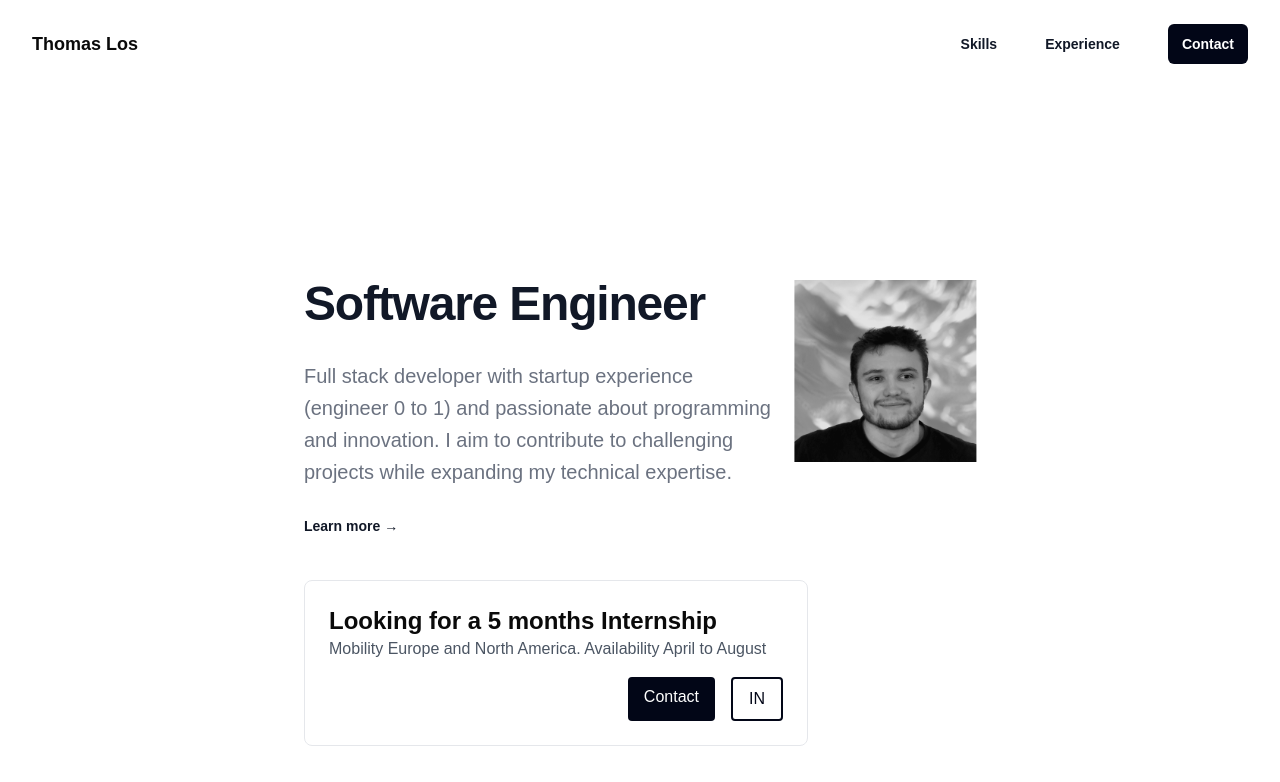
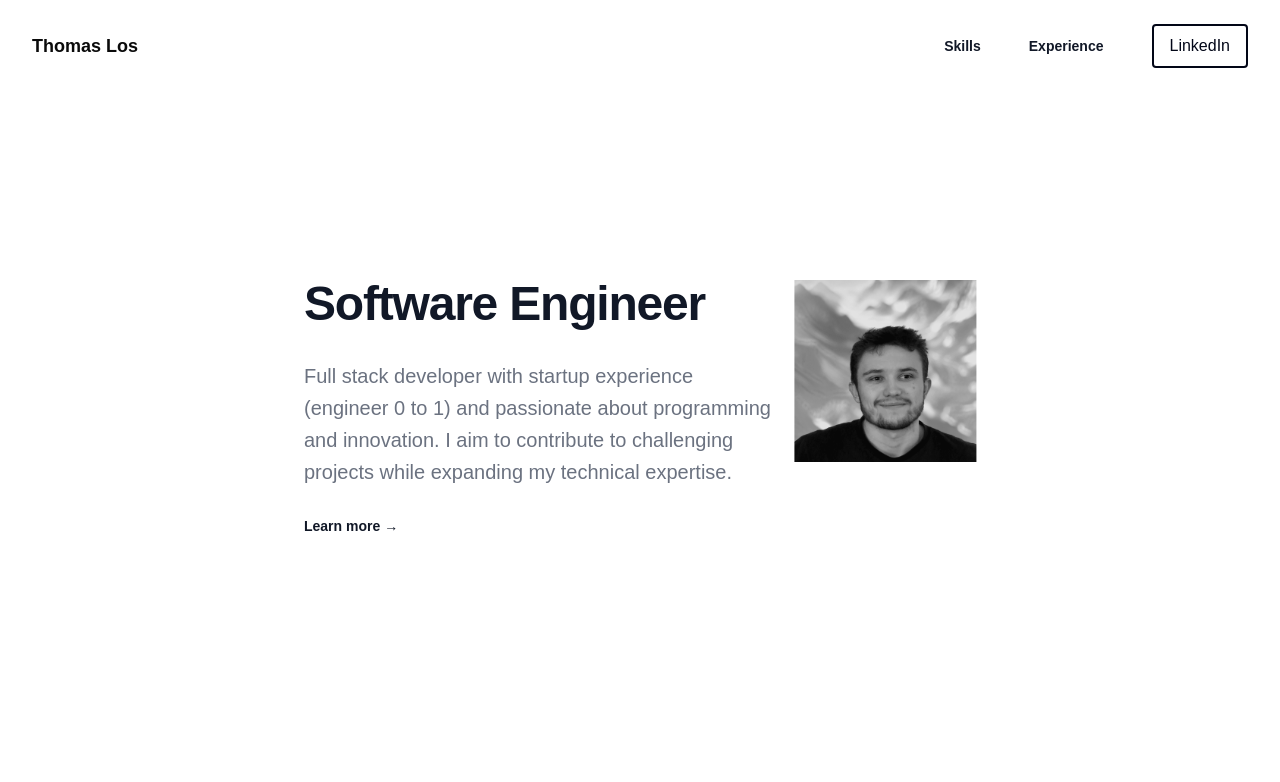
Before and after one commit to Kotalos/website, a Next.js app: page / in a window 1280 px wide. Shown: the top 782 px of the page. Built offline with nearby package versions, Linux system fonts and the light colour scheme.

Commit message:
chore: minor updates

```diff
--- a/src/app/(landing)/layout.tsx
+++ b/src/app/(landing)/layout.tsx
@@ -10,7 +10,6 @@ export default function LandingLayout({ children }: LandingLayoutProps) {
     <div className="min-h-screen">
       <Header />
       <main>{children}</main>
-      {/* Add your footer or other common elements here */}
     </div>
   );
 }
--- a/src/app/(landing)/page.tsx
+++ b/src/app/(landing)/page.tsx
@@ -37,30 +37,6 @@ export default function Experience() {
                         <img src={`/imgs/profile.png`} className="w-full h-full aspect-square object-cover scale-x-[-1]" />
                     </div>
                 </div>
-                <div className="mx-auto max-w-2xl mt-12">
-                    <div className="rounded-lg w-3/4 border border-gray-200 bg-white p-6 shadow-m">
-                        <h2 className="text-2xl font-bold">Looking for a 5 months Internship</h2>
-                        <p className="text-gray-600">
-                            Mobility Europe and North America. Availability April to August
-                        </p>
-                        <div className="flex space-x-4 w-full mt-4 justify-end">
-                            <Link
-                                href="https://www.linkedin.com/in/thomas-los/"
-                                className="rounded bg-slate-950 px-4 py-2 text-white hover:bg-slate-200 hover:text-slate-950"
-                            >
-                                Contact
-                            </Link>
-                            <Link
-                                href="https://www.linkedin.com/in/thomas-los/"
-                                target="_blank"
-                                rel="noopener noreferrer"
-                                className="rounded border border-2 border-slate-950 px-4 py-2 text-slate-950 hover:border-slate-200 hover:bg-slate-200"
-                            >
-                                IN
-                            </Link>
-                        </div>
-                    </div>
-                </div>
 
                 <div
                     aria-hidden="true"
--- a/src/components/header.tsx
+++ b/src/components/header.tsx
@@ -38,10 +38,12 @@ export default function Header() {
             </Link>
           ))}
           <Link
-            href="#"
-            className="rounded-md bg-slate-950 px-3.5 py-2.5 text-sm font-semibold text-white shadow-xs hover:bg-blue-950 focus-visible:outline-2 focus-visible:outline-offset-2 focus-visible:outline-slate-600"
+            href="https://www.linkedin.com/in/thomas-los/"
+            target="_blank"
+            rel="noopener noreferrer"
+            className="rounded border border-2 border-slate-950 px-4 py-2 text-slate-950 hover:border-slate-200 hover:bg-slate-200"
           >
-            Contact
+            LinkedIn
           </Link>
         </div>
       </nav>
```
